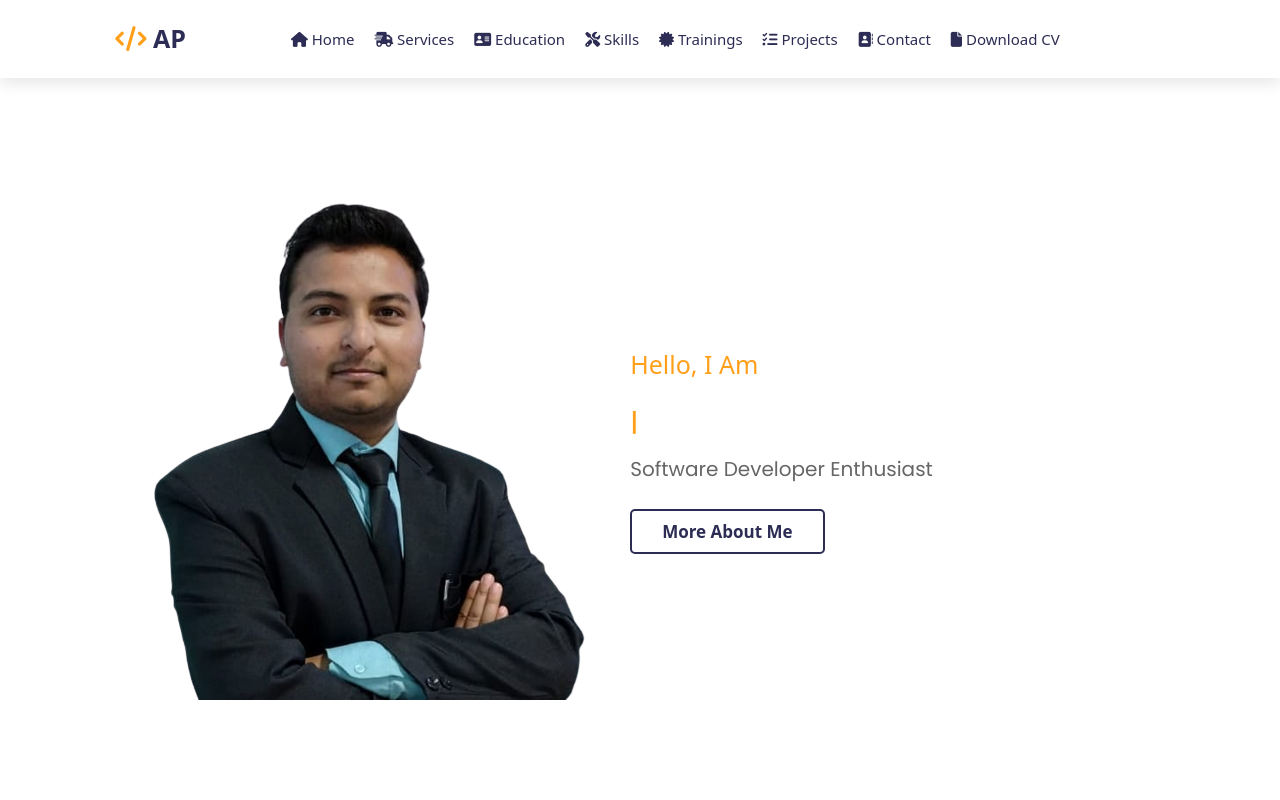
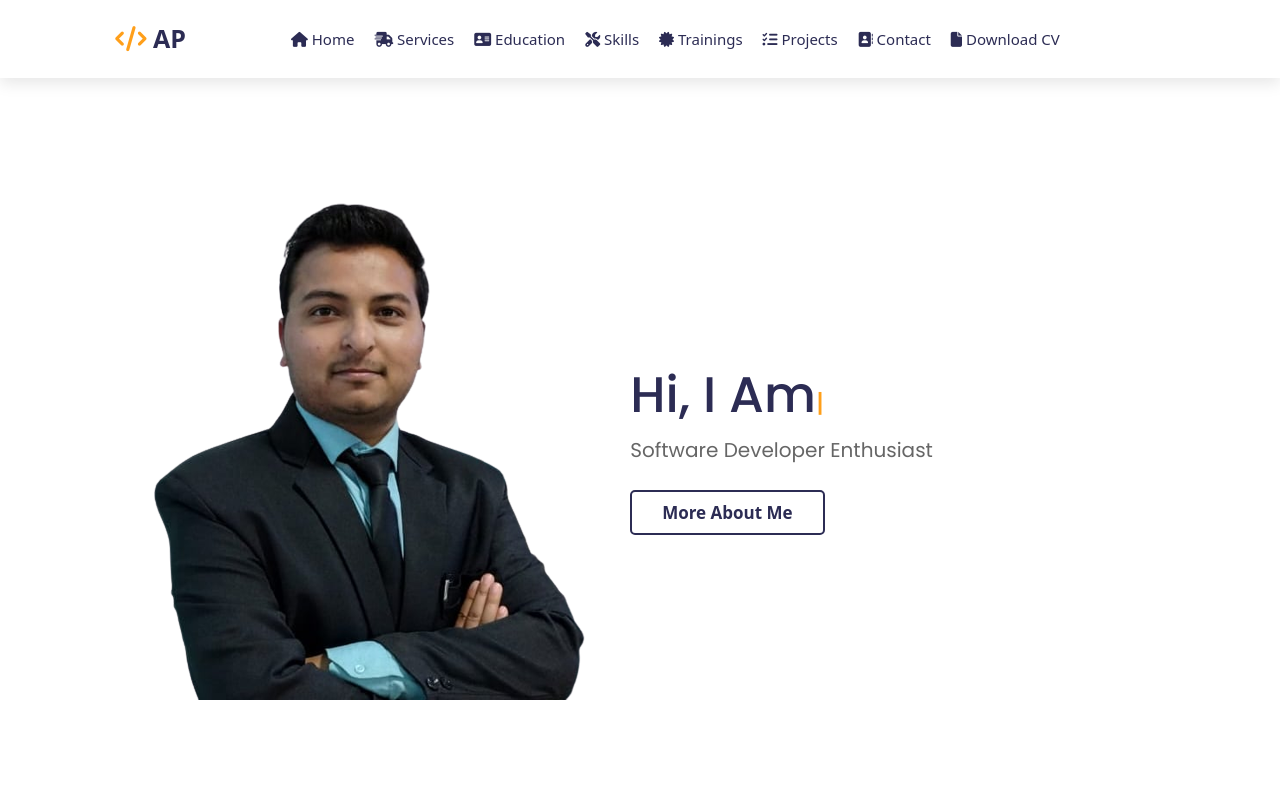
Before and after one commit to Avi2492/MyPortfolio, a plain HTML site: page index.html in a window 1280 px wide. Shown: the top 800 px of the page. Drawn offline with nearby package versions, Linux system fonts and the light colour scheme.

Commit message:
Update index.html

```diff
--- a/index.html
+++ b/index.html
@@ -48,8 +48,8 @@
                 <img src="./images/Mainimg.png" alt="" class="myimg">
             </div>
             <div class="content">
-                <span>Hello, I am</span>
-                <h1 class="typing-text"><span id="typed-text typed__text"></span><span id="cursor">|</span>
+
+                <h1 class="typing-text">Hi, I am<span id="typed-text typed__text"></span><span id="cursor">|</span>
                         </h1>
                 <p>Software Developer Enthusiast</p>
 
```
